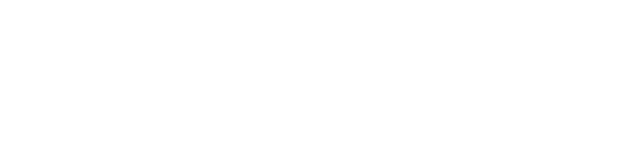
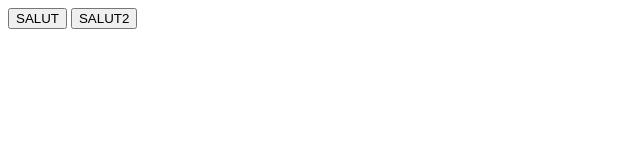
Before and after one commit to a-echeverria/Atelier2, a plain HTML site: page index.html in a window 1280 px wide. Shown: the whole page, without its empty margins (0-640 px from the left). Drawn offline with Linux system fonts and the light colour scheme.

Commit message:
commit 2

```diff
--- a/index.html
+++ b/index.html
@@ -5,6 +5,7 @@
     <title>Title</title>
 </head>
 <body>
-
+    <button class="but">SALUT</button>
+    <button class="but">SALUT2</button>
 </body>
 </html>
--- a/style.css
+++ b/style.css
@@ -0,0 +1,4 @@
+.but {
+    width: 100px;
+    height: auto;
+}
```
